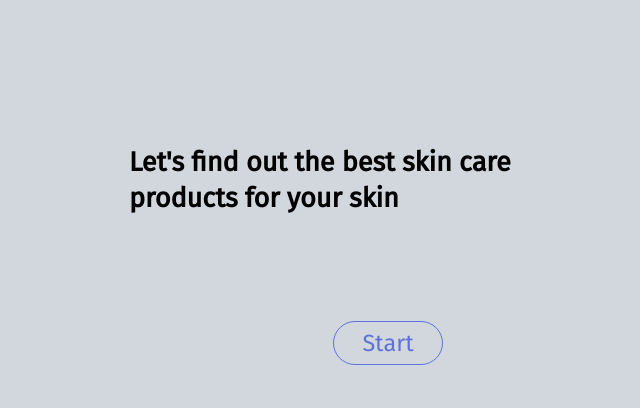
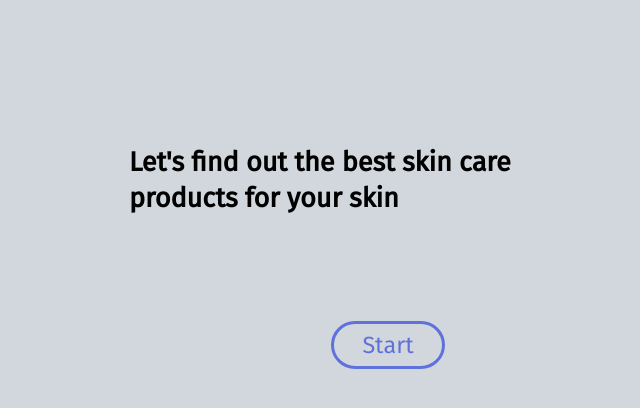
Before and after one commit to almyramadhina/skincarecommendation, a website: page FE/index.html in a window 1280 px wide. Shown: the whole page, without its empty margins (252-892 px from the left). Drawn offline with Linux system fonts and the light colour scheme.

Commit message:
Update style.css

```diff
--- a/FE/style.css
+++ b/FE/style.css
@@ -140,7 +140,7 @@
 
       color:  #5f71db;
       brackground-color: transparent;
-      border: 1px solid #5f71db;
+      border: 3px solid #5f71db;
       border-radius: 100px;
 
       padding: 0.3em 1.2em;
```
